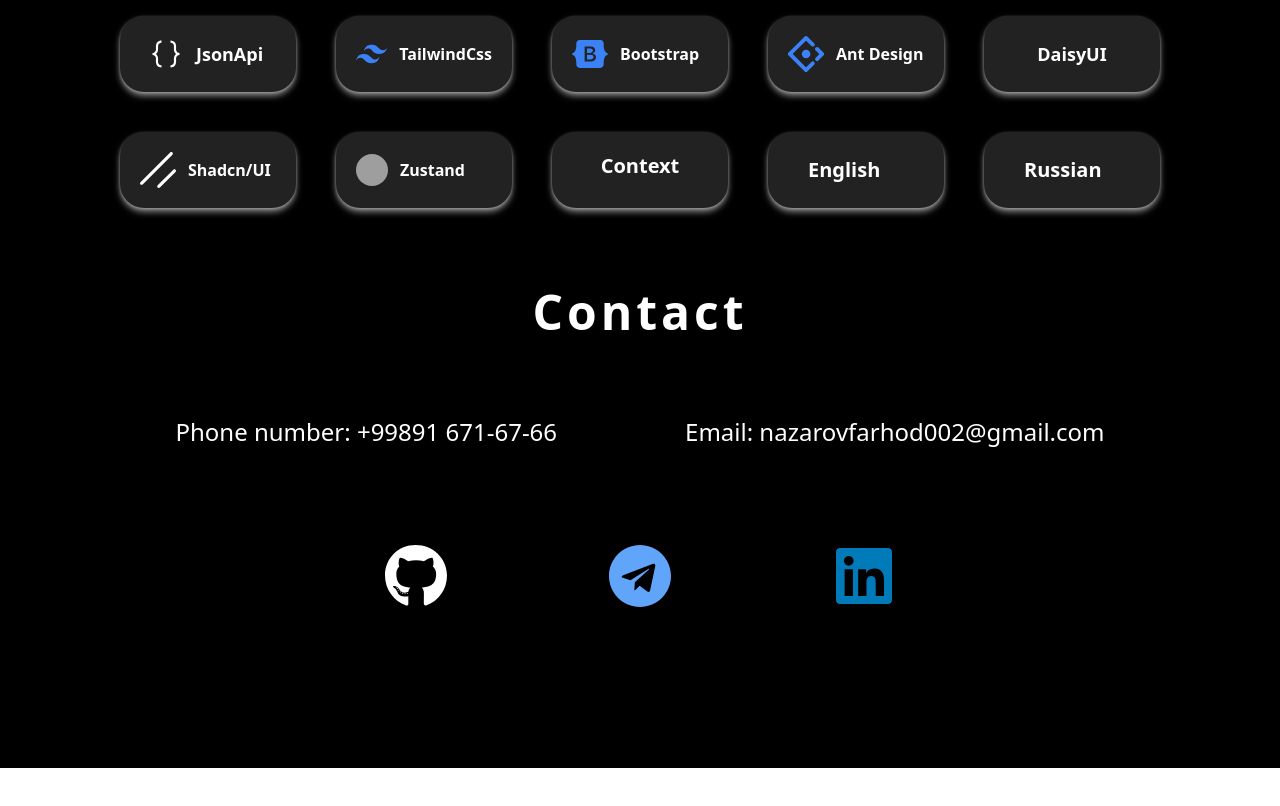
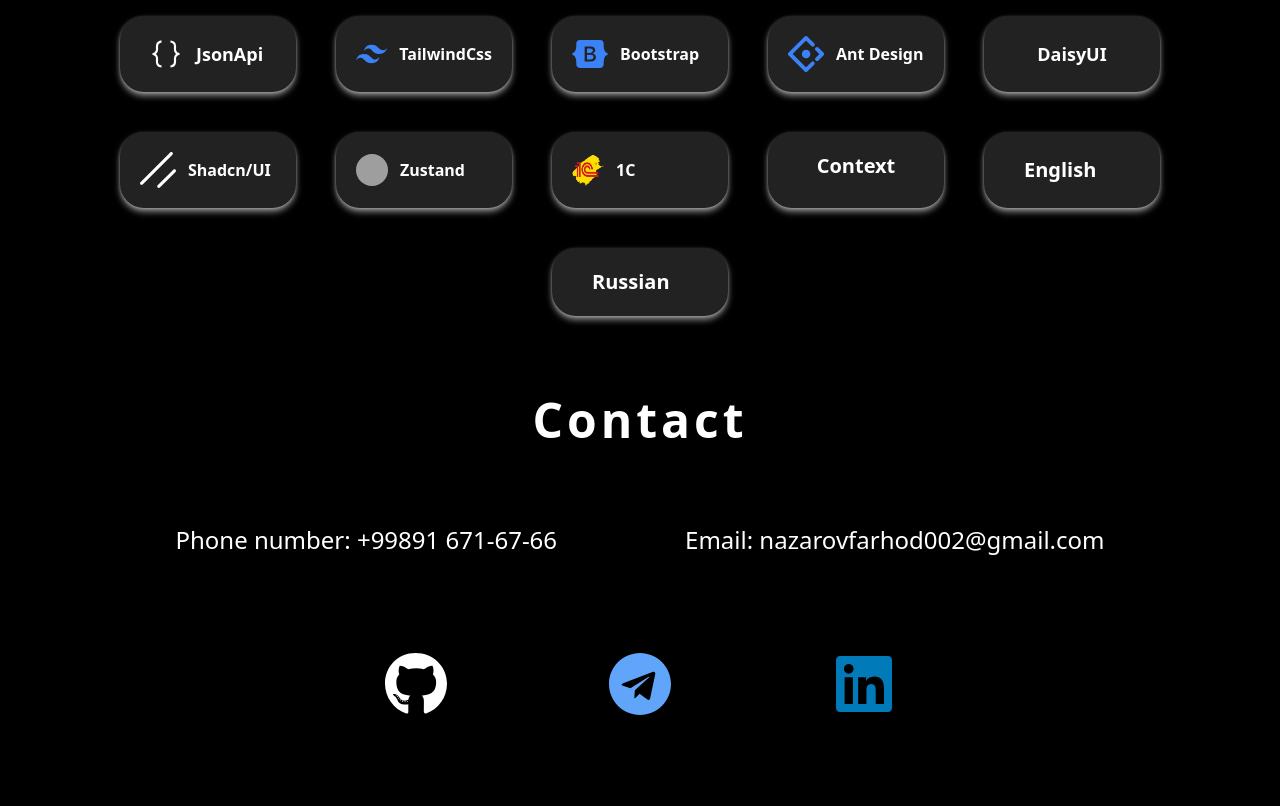
Before and after one commit to Farhodnazarov/portfolio, a React (Vite) app: page / in a window 1280 px wide. Shown: the part 2180-2986 px from the top of the page. Before the commit the page ends 2948 px from the top, so only its background shows below. Built offline with nearby package versions, Linux system fonts and the light colour scheme; grey boxes are pictures that could not be loaded.

Commit message:
added new skill 1c

```diff
--- a/src/components/Skills.jsx
+++ b/src/components/Skills.jsx
@@ -12,6 +12,7 @@ import { VscJson } from "react-icons/vsc";
 import { FaBootstrap } from "react-icons/fa6";
 import { SiShadcnui } from "react-icons/si";
 import bear from "../../public/images.jpg";
+import odinC from "../../public/odinimg.png";
 import { RiTailwindCssFill } from "react-icons/ri";
 import { SiAntdesign } from "react-icons/si";
 
@@ -78,6 +79,9 @@ function Skills() {
         <li className="flex items-center gap-3 font-semibold w-44 text-md px-5 shadow-white py-5 rounded-3xl bg-[#222] ">
           <img src={bear} alt="" className="w-8 h-8 rounded-full" /> Zustand
         </li>
+        <li className="flex items-center gap-3 font-semibold w-44 text-md px-5 shadow-white py-5 rounded-3xl bg-[#222] ">
+          <img src={odinC} alt="" className="w-8 h-8 rounded-full" /> 1C
+        </li>
         <li className="text-center font-semibold w-44 text-xl px-10 shadow-white py-5 rounded-3xl bg-[#222] ">
           Context
         </li>
```
Also changed, not shown: public/odinimg.png (added).
